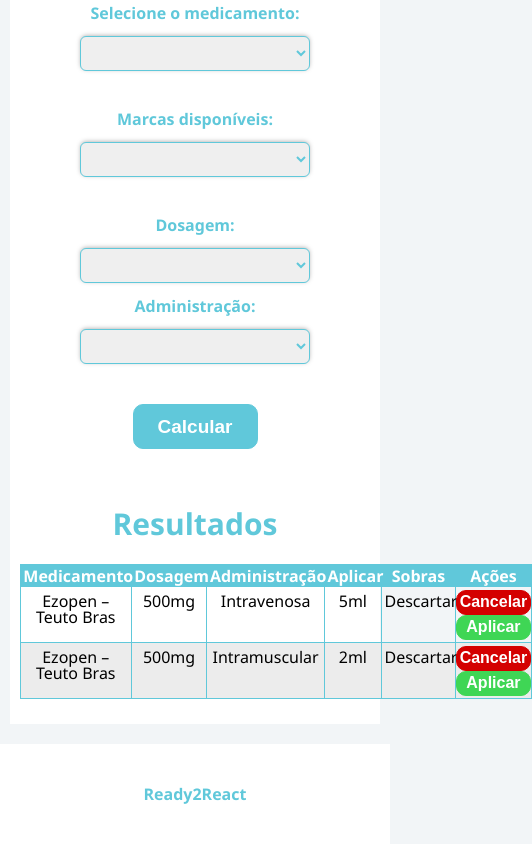
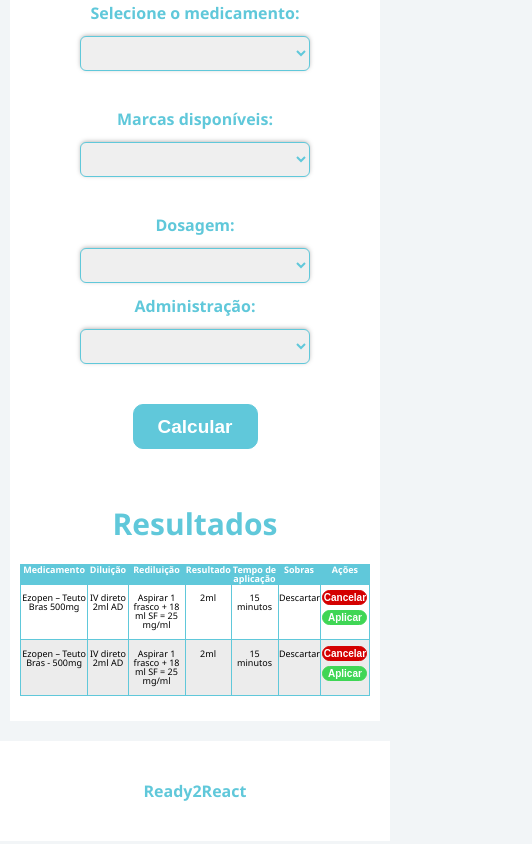
Before and after one commit to ElJohnnie/calculadora_dosagem, a plain HTML site: page index.html in a window 390 px wide. Shown: the part 737-1581 px from the top of the page, 532 px wide, since content can reach past the window. Drawn offline with Linux system fonts and the light colour scheme.

Commit message:
table responsiva

```diff
--- a/css/framework.css
+++ b/css/framework.css
@@ -770,6 +770,18 @@ td {
         align-items: initial;
         text-align: center;
     }
+    /*table*/
+    th {
+        font-weight: bold;
+        font-size: 10px;
+        padding: .1%;
+    }
+    td {
+        text-align: center;
+        padding: .1%;
+        font-size: 10px;
+    }
+    /*fim table*/
 }
 
 @media (min-width: 781px) and (max-width: 1024px) {}
@@ -808,4 +820,23 @@ td {
     select {
         width: 100% !important;
     }
+    /*table*/
+    th {
+        font-weight: bold;
+        font-size: 9px;
+        padding: .1%;
+    }
+    tr {}
+    td {
+        font-size: 9px;
+        height: 54px;
+    }
+    td .btn-sm {
+        width: 45px;
+        height: 15px;
+        padding: 5px;
+        margin-top: 5px;
+        font-size: 10px;
+    }
+    /*fim table*/
 }
--- a/index.html
+++ b/index.html
@@ -37,7 +37,7 @@
     <main class="main">
         <section>
             <div class="container">
-                <h2 class="t-center">Calculadora de dosagem</h2>
+                <h2 class="t-center">Prescrição médica</h2>
                 <div class="row">
                     <div class="col-75">
                         <form class="form" action="">
@@ -150,17 +150,19 @@
                         <table class="my-5">
                             <tr>
                                 <th>Medicamento</th>
-                                <th>Dosagem</th>
-                                <th>Administração</th>
-                                <th>Aplicar</th>
+                                <th>Diluição</th>
+                                <th>Rediluição</th>
+                                <th>Resultado</th>
+                                <th>Tempo de aplicação</th>
                                 <th>Sobras</th>
                                 <th>Ações</th>
                             </tr>
                             <tr class="t-line">
-                                <td>Ezopen – Teuto Bras</td>
-                                <td>500mg</td>
-                                <td>Intravenosa</td>
-                                <td>5ml</td>
+                                <td>Ezopen – Teuto Bras 500mg</td>
+                                <td>IV direto 2ml AD</td>
+                                <td>Aspirar 1 frasco + 18 ml SF = 25 mg/ml</td>
+                                <td>2ml</td>
+                                <td>15 minutos</td>
                                 <td>Descartar</td>
                                 <td>
                                     <div class="btn-group">
@@ -170,10 +172,11 @@
                                 </td>
                             </tr>
                             <tr class="t-line">
-                                <td>Ezopen – Teuto Bras</td>
-                                <td>500mg</td>
-                                <td>Intramuscular</td>
+                                <td>Ezopen – Teuto Bras - 500mg</td>
+                                <td>IV direto 2ml AD</td>
+                                <td>Aspirar 1 frasco + 18 ml SF = 25 mg/ml</td>
                                 <td>2ml</td>
+                                <td>15 minutos</td>
                                 <td>Descartar</td>
                                 <td>
                                     <div class="btn-group">
```
